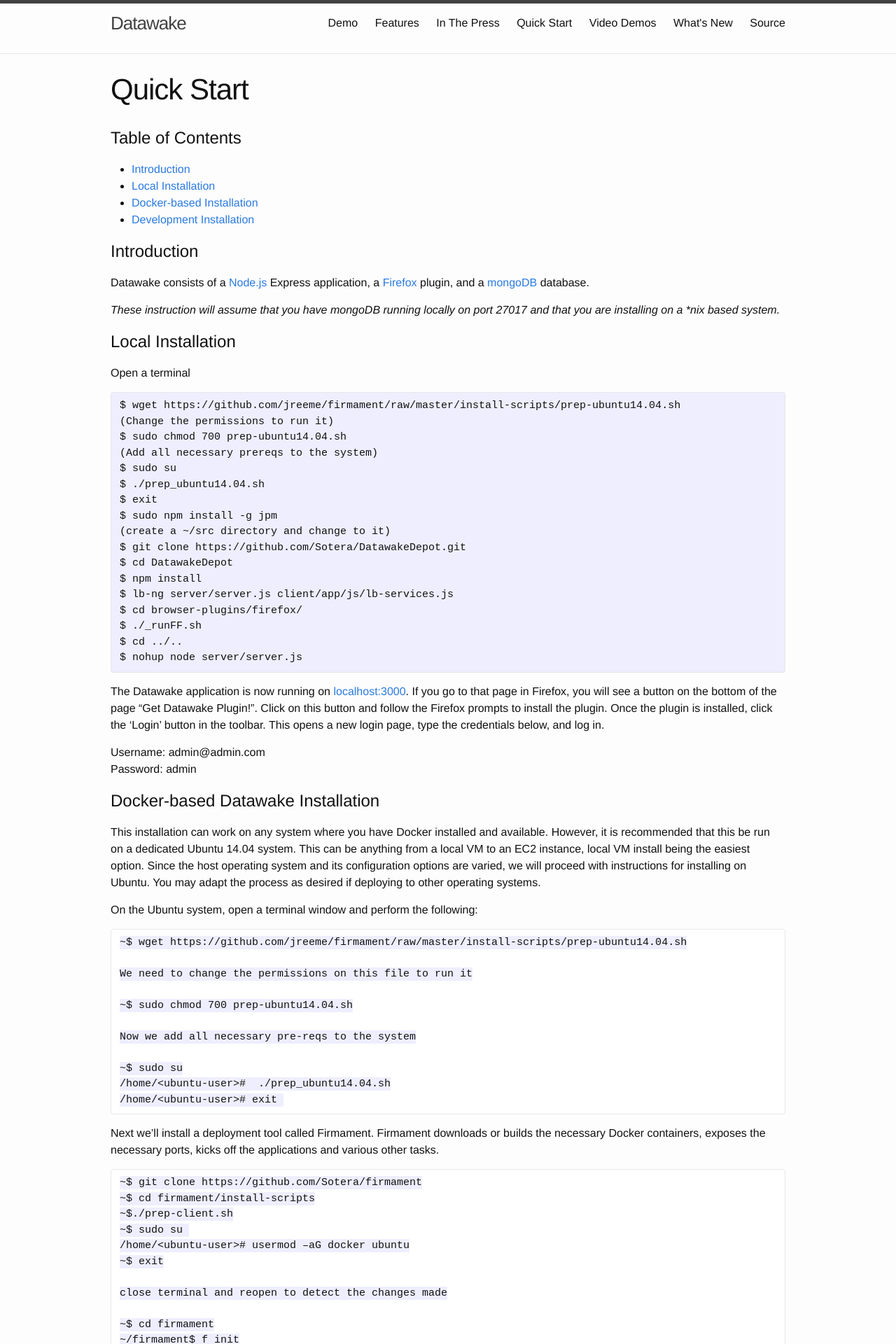
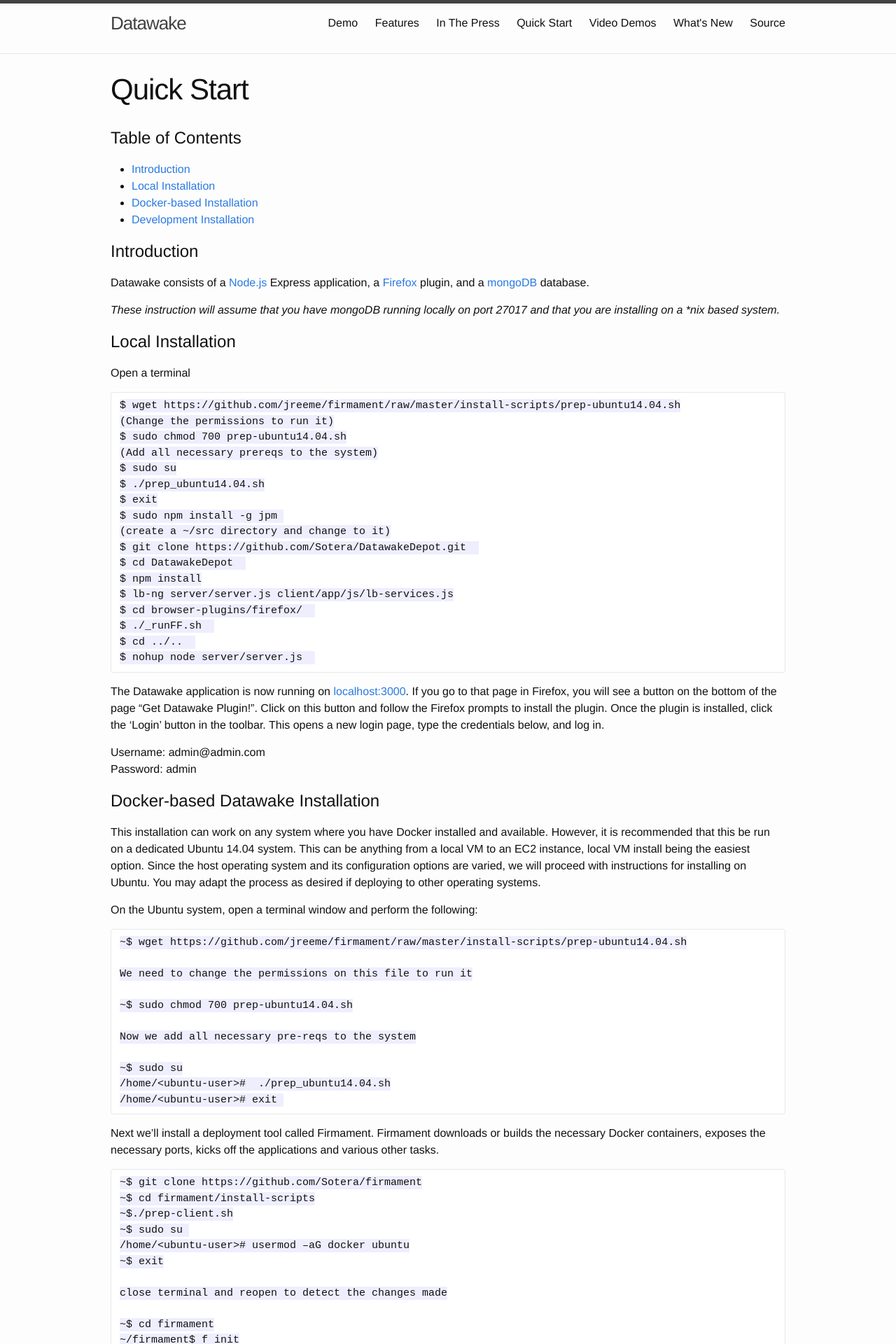
Before and after one commit to Sotera/Datawake, a Jekyll site: the page built from quickstart.md, in a window 1280 px wide. Shown: the top 1920 px of the page at 70% size. Built offline with Jekyll 4.4.1, drawn with Linux system fonts in a browser that asks for light colours; Markdown is read by kramdown in place of the engine named in the settings.

Commit message:
Update quickstart.md

````diff
--- a/quickstart.md
+++ b/quickstart.md
@@ -18,7 +18,7 @@
 # Local Installation <a id="installation"></a>
 Open a terminal
 
-```fcd_read
+```
 $ wget https://github.com/jreeme/firmament/raw/master/install-scripts/prep-ubuntu14.04.sh
 (Change the permissions to run it)
 $ sudo chmod 700 prep-ubuntu14.04.sh
````
